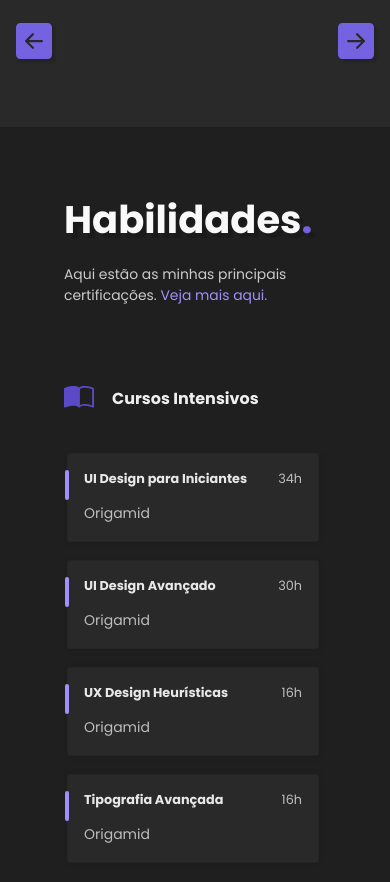
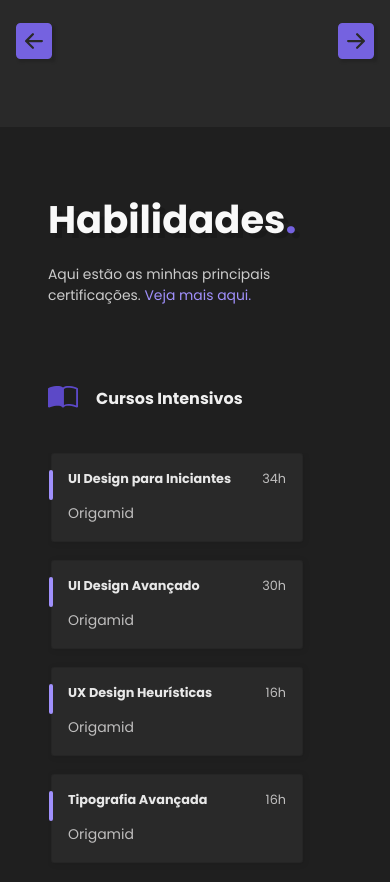
Before and after one commit to MatheusBaganha/portfolio, a plain HTML site: page index.html in a window 390 px wide. Shown: the part 1120-2002 px from the top of the page. Drawn offline with Linux system fonts and the light colour scheme.

Commit message:
ajuste em padding distorcido

```diff
--- a/css/habilidades.css
+++ b/css/habilidades.css
@@ -193,7 +193,13 @@
 
 @media(max-width: 1180px) {
   .container-habilidades {
-    padding: 4rem 4rem 5.75rem 4rem;
+    padding: 4rem 4rem 4rem 4rem;
+  }
+}
+
+@media(max-width: 540px) {
+  .container-habilidades {
+    padding: 4rem 4rem 4rem 3rem;
   }
 }
 
```
